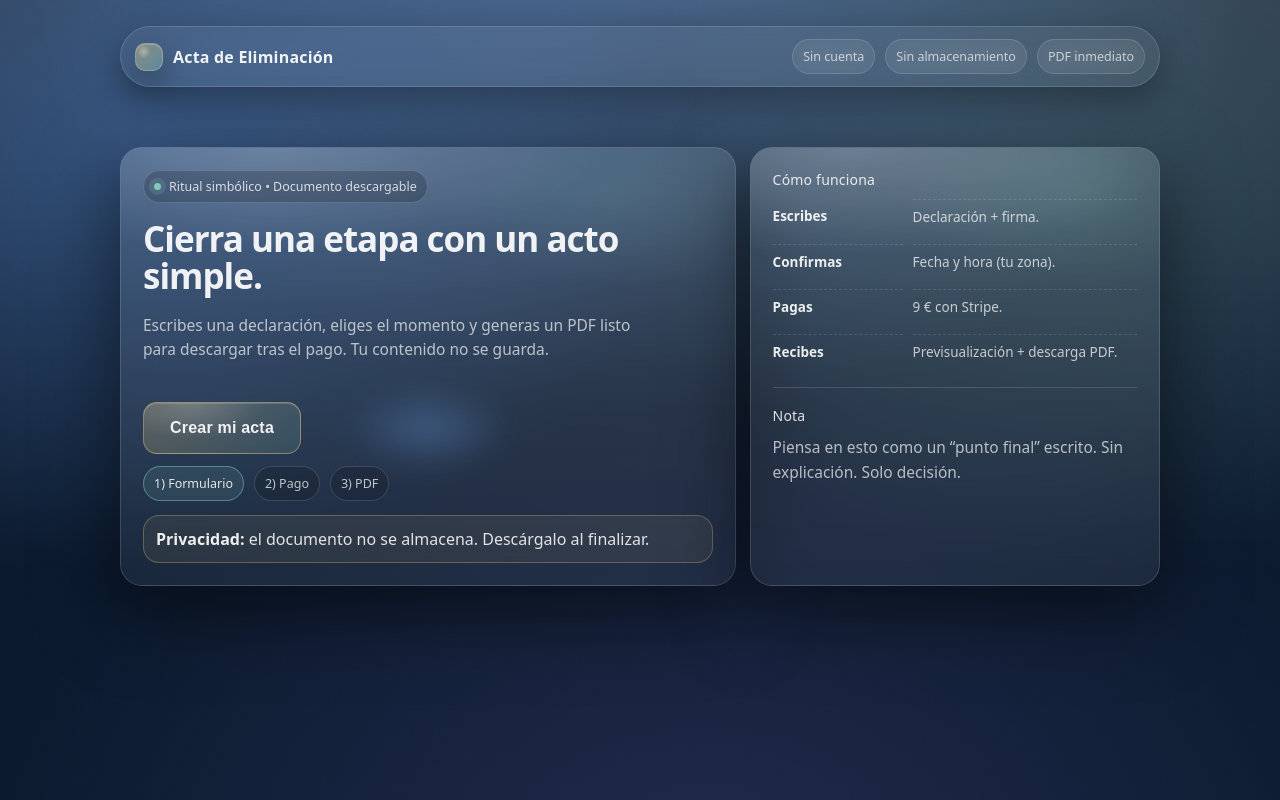
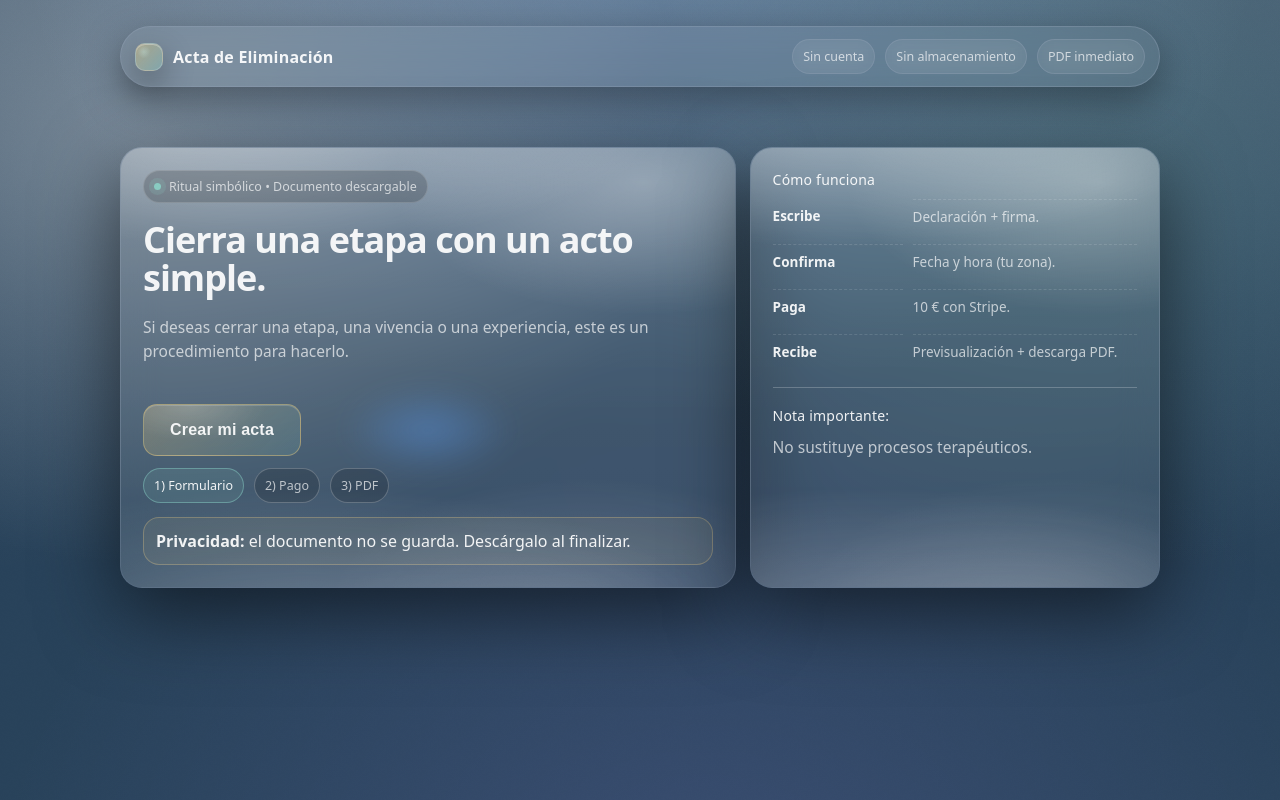
Before and after one commit to capimaker/actaeliminacion, a Next.js app: page / in a window 1280 px wide. Built offline with nearby package versions, Linux system fonts and the light colour scheme.

Commit message:
modificaciones ultimas con las pages, he eliminado cards, y he cambiado el color del gradient y bg

```diff
--- a/app/api/checkout/route.js
+++ b/app/api/checkout/route.js
@@ -30,7 +30,7 @@ export async function POST(req) {
           price_data: {
             currency: "eur",
             product_data: { name: "Acta de Eliminación" },
-            unit_amount: 900, // 9,00 €
+            unit_amount: 1000, // 10,00 €
           },
           quantity: 1,
         },
--- a/app/api/pdf/route.js
+++ b/app/api/pdf/route.js
@@ -354,8 +354,7 @@ export async function GET(req) {
   writeLines(
     wrapTextPreserveNewlines({
       text:
-        "Con este acto, la etapa descrita queda simbolicamente cerrada y liberada.\n" +
-        "Lo que fue, queda en su lugar. Lo que viene, queda abierto.",
+        "Con este acto, la etapa descrita queda simbolicamente cerrada y liberada.\n" ,
       font: fonts.regular,
       fontSize,
       maxWidth: ctx.maxWidth,
--- a/app/globals.css
+++ b/app/globals.css
@@ -1,12 +1,13 @@
 :root{
   --bg0:#05070b;
-  --fg: rgba(255,255,255,.92);
-  --muted: rgba(255,255,255,.68);
+  --fg: rgba(255, 255, 255, 0.92);
+  --muted: rgba(255, 255, 255, 0.68);
 
-  --glass: rgba(255,255,255,.08);
-  --glass2: rgba(255,255,255,.12);
-  --stroke: rgba(255,255,255,.14);
-  --stroke2: rgba(255,255,255,.20);
+  --glass: rgba(235,242,255,.70);
+--glass2: rgba(240,246,255,.82);
+--stroke: rgba(148,163,184,.35);   /* slate */
+--stroke2: rgba(148,163,184,.45);
+
 
   --shadow: 0 24px 80px rgba(0,0,0,.55);
   --shadow2: 0 14px 40px rgba(0,0,0,.35);
@@ -29,13 +30,13 @@ body{
   color: var(--fg);
   font-family: ui-sans-serif, system-ui, -apple-system, Segoe UI, Roboto, Arial;
 
-  /* Azul protagonista, más aire y luz */
-  background:
+  /* Fondo blanco luminoso con profundidad */
+ background:
     /* glow azul principal */
-    radial-gradient(1000px 800px at 50% -10%, rgba(120,180,255,.38), transparent 62%),
+    radial-gradient(1000px 800px at 50% -10%, rgba(162, 197, 240, 0.38), transparent 62%),
 
     /* azul secundario lateral */
-    radial-gradient(900px 700px at 12% 18%, rgba(90,160,255,.32), transparent 60%),
+    radial-gradient(900px 700px at 12% 18%, rgba(248, 249, 250, 0.32), transparent 60%),
 
     /* mint muy suave (solo para contraste) */
     radial-gradient(820px 680px at 85% 22%, rgba(var(--mint), .18), transparent 58%),
@@ -46,16 +47,17 @@ body{
     /* velo de luz */
     linear-gradient(
       180deg,
-      rgba(255,255,255,.14),
-      rgba(255,255,255,.05) 38%,
+      rgba(250, 250, 250, 0.14),
+      rgba(214, 214, 214, 0.05) 38%,
       transparent 72%
     ),
 
     /* base azul noche */
-    #0b1a2f;
+    #28425a;
 
   overflow-x:hidden;
 }
+
 
 
 /* subtle grain */
@@ -72,23 +74,35 @@ body:before{
 a{ color:inherit; text-decoration:none; }
 
 .container{
-  width: min(1040px, calc(100% - 40px));
+  width: min(1040px, calc(100% - 28px));
   margin: 0 auto;
-  padding: 26px 0 70px;
+  padding: 20px 0 60px;
+}
+@media (min-width: 720px){
+  .container{ width: min(1040px, calc(100% - 40px)); padding: 26px 0 70px; }
 }
 
 .topbar{
   display:flex;
-  align-items:center;
+  flex-direction: column;
+  align-items:flex-start;
   justify-content:space-between;
-  gap: 14px;
+  gap: 10px;
   padding: 12px 14px;
-  border-radius: 999px;
+  border-radius: 20px;
   border: 1px solid var(--stroke);
   background: rgba(255,255,255,.06);
   backdrop-filter: blur(14px);
   -webkit-backdrop-filter: blur(14px);
   box-shadow: var(--shadow2);
+}
+@media (min-width: 760px){
+  .topbar{
+    flex-direction: row;
+    align-items:center;
+    border-radius: 999px;
+    gap: 14px;
+  }
 }
 
 .brand{
@@ -103,15 +117,18 @@ a{ color:inherit; text-decoration:none; }
   height: 28px;
   border-radius: 10px;
   background:
-    radial-gradient(12px 12px at 30% 30%, rgba(255,255,255,.35), transparent 55%),
+    radial-gradient(12px 12px at 30% 30%, rgba(197, 236, 234, 0.35), transparent 55%),
     linear-gradient(135deg, rgba(var(--accent), .45), rgba(var(--mint), .35));
   border: 1px solid rgba(255,255,255,.18);
   box-shadow:
     0 12px 30px rgba(0,0,0,.35),
-    inset 0 1px 0 rgba(255,255,255,.22);
+    inset 0 1px 0 rgba(255,255,255,.30);
 }
 
-.pills{ display:flex; gap:10px; flex-wrap:wrap; justify-content:flex-end;}
+.pills{ display:flex; gap:10px; flex-wrap:wrap; justify-content:flex-start;}
+@media (min-width: 760px){
+  .pills{ justify-content:flex-end; }
+}
 .pill{
   padding: 8px 10px;
   border-radius: 999px;
@@ -127,11 +144,11 @@ a{ color:inherit; text-decoration:none; }
 .hero{
   margin-top: 20px;
   display:grid;
-  grid-template-columns: 1.2fr .8fr;
+  grid-template-columns: 1fr;
   gap: 14px;
 }
-@media (max-width: 900px){
-  .hero{ grid-template-columns: 1fr; }
+@media (min-width: 900px){
+  .hero{ grid-template-columns: 1.2fr .8fr; }
 }
 
 .card{
@@ -144,24 +161,41 @@ a{ color:inherit; text-decoration:none; }
   position: relative;
   overflow: hidden;
 }
+
 .card:before{
   content:"";
   position:absolute;
   inset:-1px;
   background:
-    radial-gradient(550px 180px at 25% 0%, rgba(255,255,255,.18), transparent 60%),
-    radial-gradient(300px 160px at 80% 10%, rgba(var(--mint), .12), transparent 60%);
+    radial-gradient(700px 240px at 22% -10%, rgba(255,255,255,.45), transparent 60%),
+    radial-gradient(420px 220px at 85% 8%, rgba(255,255,255,.32), transparent 60%);
   pointer-events:none;
 }
-.cardPad{ padding: 22px; position: relative; }
+
+.card:after{
+  content:"";
+  position:absolute;
+  inset:-1px;
+  background:
+    radial-gradient(700px 240px at 30% 110%, rgba(255,255,255,.28), transparent 60%),
+    radial-gradient(420px 220px at 75% 105%, rgba(255,255,255,.18), transparent 60%);
+  pointer-events:none;
+  mix-blend-mode: screen;
+}.cardPad{ padding: 18px; position: relative; }
+@media (min-width: 720px){
+  .cardPad{ padding: 22px; }
+}
 
 .h1{
   margin:0 0 10px 0;
-  font-size: 35px;
+  font-size: 30px;
   line-height: 1.05;
   letter-spacing: -1px;
 }
-@media (max-width: 520px){
+@media (min-width: 520px){
+  .h1{ font-size: 34px; }
+}
+@media (min-width: 900px){
   .h1{ font-size: 36px; }
 }
 .sub{
@@ -179,7 +213,7 @@ a{ color:inherit; text-decoration:none; }
   border-radius: 999px;
   border: 1px solid rgba(255,255,255,.16);
   background: rgba(0,0,0,.18);
-  color: rgba(255,255,255,.78);
+  color: var(--muted);
   font-size: 12.5px;
 }
 .kickerDot{
@@ -189,7 +223,12 @@ a{ color:inherit; text-decoration:none; }
 }
 
 /* buttons */
-.actions{ display:flex; flex-wrap:wrap; gap:12px; margin-top: 16px; }
+.actions{ display:flex; flex-direction: column; flex-wrap:wrap; gap:12px; margin-top: 16px; }
+.actions .btn{ width: 100%; }
+@media (min-width: 520px){
+  .actions{ flex-direction: row; }
+  .actions .btn{ width: auto; }
+}
 .btn{
   appearance:none;
   border: 1px solid var(--stroke);
@@ -220,7 +259,7 @@ a{ color:inherit; text-decoration:none; }
 .btnPrimary:hover{
   border-color: rgba(var(--accent), .62);
   background:
-    radial-gradient(80% 120% at 30% 0%, rgba(255,255,255,.22), transparent 60%),
+    radial-gradient(80% 120% at 30% 0%, rgba(255,255,255,.30), transparent 60%),
     linear-gradient(135deg, rgba(var(--accent), .32), rgba(var(--mint), .18));
 }
 
@@ -229,14 +268,14 @@ a{ color:inherit; text-decoration:none; }
 }
 
 /* form */
-.grid2{ display:grid; grid-template-columns: 1fr 1fr; gap: 12px; }
-@media (max-width: 640px){ .grid2{ grid-template-columns: 1fr; } }
+.grid2{ display:grid; grid-template-columns: 1fr; gap: 12px; }
+@media (min-width: 640px){ .grid2{ grid-template-columns: 1fr 1fr; } }
 
 .label{
   display:block;
   margin: 14px 0 8px;
   font-size: 12.5px;
-  color: rgba(255,255,255,.70);
+  color: var(--muted);
 }
 
 .input, .textarea{
@@ -261,7 +300,7 @@ a{ color:inherit; text-decoration:none; }
   border-radius: 16px;
   border: 1px solid rgba(var(--accent), .30);
   background: rgba(var(--accent), .08);
-  color: rgba(255,255,255,.86);
+  color: var(--fg);
 }
 .notice b{ color: var(--fg); }
 
@@ -274,48 +313,54 @@ a{ color:inherit; text-decoration:none; }
 .step{
   padding: 8px 10px;
   border-radius: 999px;
-  border: 1px solid rgba(255,255,255,.14);
+  border: 1px solid rgba(255,255,255,.22);
   background: rgba(0,0,0,.16);
-  color: rgba(255,255,255,.72);
+  color: var(--muted);
   font-size: 12.5px;
 }
 .stepActive{
   border-color: rgba(var(--mint), .45);
   background: rgba(var(--mint), .12);
-  color: rgba(255,255,255,.86);
+  color: var(--fg);
 }
 
 .hr{
   border:none; height:1px;
-  background: rgba(255,255,255,.14);
+  background: rgba(255,255,255,.22);
   margin: 18px 0;
 }
 
 .miniTitle{
   margin:0 0 10px;
   font-size: 14px;
-  color: rgba(255,255,255,.86);
+  color: var(--fg);
   letter-spacing:.2px;
 }
 
 .kv{
   display:grid;
-  grid-template-columns: 130px 1fr;
+  grid-template-columns: 1fr;
   gap: 10px;
   font-size: 13.5px;
-  color: rgba(255,255,255,.72);
+  color: var(--muted);
 }
-.kv b{ color: rgba(255,255,255,.90); font-weight: 720; }
+@media (min-width: 680px){
+  .kv{ grid-template-columns: 130px 1fr; }
+}
+.kv b{ color: var(--fg); font-weight: 720; }
 .kvRow{ padding: 8px 0; border-top: 1px dashed rgba(255,255,255,.12); }
 .kvRow:first-child{ border-top: none; }
 
 .iframe{
   width: 100%;
-  height: 78vh;
-  border: 1px solid rgba(255,255,255,.14);
+  height: 55vh;
+  border: 1px solid rgba(255,255,255,.22);
   border-radius: 18px;
   background: rgba(0,0,0,.18);
   box-shadow: inset 0 1px 0 rgba(255,255,255,.10);
+}
+@media (min-width: 900px){
+  .iframe{ height: 78vh; }
 }
 /* Date & time icons — force white (WebKit browsers) */
 input[type="date"]::-webkit-calendar-picker-indicator,
@@ -340,7 +385,7 @@ input[type="time"]::-webkit-calendar-picker-indicator:hover {
   inset: -18px;
   background: radial-gradient(
     120px 60px at 50% 50%,
-    rgba(120,180,255,.45),
+    rgba(90,160,255,.60),
     transparent 70%
   );
   filter: blur(14px);
@@ -348,6 +393,28 @@ input[type="time"]::-webkit-calendar-picker-indicator:hover {
   z-index: -1;
 }
  .actabtn:hover {
-  color: rgba(90, 160, 255, 0.32);
+  color: rgb(146, 195, 228);
   cursor: pointer;
 }
+
+
+.heroSpacious{ margin-top: 28px; }
+@media (min-width: 900px){ .heroSpacious{ margin-top: 60px; } }
+
+.h1Hero{ margin-top: 14px; margin-bottom: 14px; }
+@media (min-width: 900px){ .h1Hero{ margin-top: 18px; margin-bottom: 18px; } }
+
+.actionsHero{ margin-top: 24px; }
+@media (min-width: 900px){ .actionsHero{ margin-top: 40px; } }
+
+.subNarrow{ max-width: 520px; }
+
+
+
+
+.heroForm{ grid-template-columns: minmax(0, 720px); justify-content: center; }
+@media (min-width: 900px){ .heroForm{ grid-template-columns: minmax(0, 720px); } }
+
+
+
+.formTopbar{ max-width: 720px; margin-left: auto; margin-right: auto; width: 100%; }
--- a/app/layout.js
+++ b/app/layout.js
@@ -3,6 +3,11 @@ import "./globals.css";
 export const metadata = {
   title: "Acta de Eliminación",
   description: "Un cierre simbólico en forma de acta descargable en PDF.",
+};
+
+export const viewport = {
+  width: "device-width",
+  initialScale: 1,
 };
 
 export default function RootLayout({ children }) {
--- a/app/page.js
+++ b/app/page.js
@@ -18,7 +18,7 @@ export default function Home() {
         </div>
       </div>
 
-      <div className="hero" style={{ marginTop: 60 }}>
+      <div className="hero heroSpacious">
 
         <div className="card" >
           <div className="cardPad">
@@ -27,15 +27,14 @@ export default function Home() {
               Ritual simbólico • Documento descargable
             </div>
 
-            <h1 className="h1" style={{ marginTop: 18, marginBottom: 18 }}>
+            <h1 className="h1 h1Hero">
               Cierra una etapa con un acto simple.
             </h1>
-            <p className="sub" style={{ maxWidth: 520 }}>
-              Escribes una declaración, eliges el momento y generas un PDF listo para
-              descargar tras el pago. Tu contenido no se guarda.
+            <p className="sub subNarrow">
+              Si deseas cerrar una etapa, una vivencia o una experiencia, este es un procedimiento para hacerlo.
             </p>
 
-           <div className="actions ctaGlow" style={{ marginTop: 40 }}>
+           <div className="actions ctaGlow actionsHero">
   <button
     className="btn btnPrimary"
     style={{ padding: "16px 26px", fontSize: 16 }}
@@ -54,33 +53,33 @@ export default function Home() {
             </div>
 
             <div className="notice">
-              <b>Privacidad:</b> el documento no se almacena. Descárgalo al finalizar.
+              <b>Privacidad:</b> el documento no se guarda. Descárgalo al finalizar.
             </div>
           </div>
         </div>
 
         <div className="card" >
-          <div className="cardPad" style={{ height: 24 }} >
+          <div className="cardPad">
             <p className="miniTitle">Cómo funciona</p>
             <div className="kv">
-              <div className="kvRow"><b>Escribes</b></div>
+              <div className="kvRow"><b>Escribe</b></div>
               <div className="kvRow">Declaración + firma.</div>
 
-              <div className="kvRow"><b>Confirmas</b></div>
+              <div className="kvRow"><b>Confirma</b></div>
               <div className="kvRow">Fecha y hora (tu zona).</div>
 
-              <div className="kvRow"><b>Pagas</b></div>
-              <div className="kvRow">9 € con Stripe.</div>
+              <div className="kvRow"><b>Paga</b></div>
+              <div className="kvRow">10 € con Stripe.</div>
 
-              <div className="kvRow"><b>Recibes</b></div>
+              <div className="kvRow"><b>Recibe</b></div>
               <div className="kvRow">Previsualización + descarga PDF.</div>
             </div>
 
             <hr className="hr" />
 
-            <p className="miniTitle">Nota</p>
+            <p className="miniTitle">Nota importante:</p>
             <p className="sub">
-              Piensa en esto como un “punto final” escrito. Sin explicación. Solo decisión.
+              No sustituye procesos terapéuticos.
             </p>
           </div>
         </div>
--- a/app/success/page.js
+++ b/app/success/page.js
@@ -45,7 +45,7 @@ function SuccessInner() {
             Éxito • Paso 3 de 3
           </div>
 
-          <h1 className="h1" style={{ fontSize: 34, marginTop: 12 }}>
+          <h1 className="h1 h1Hero">
             Tu acta está preparada.
           </h1>
           <p className="sub">
```
Also changed, not shown: app/form/page.js (+7 -42 lines).
